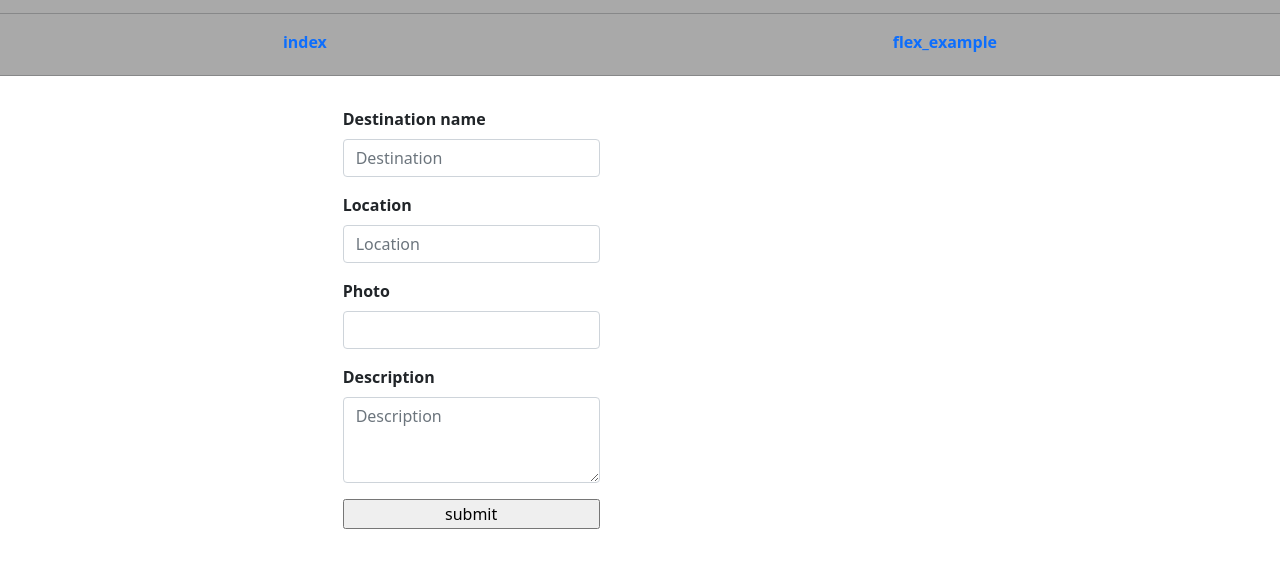
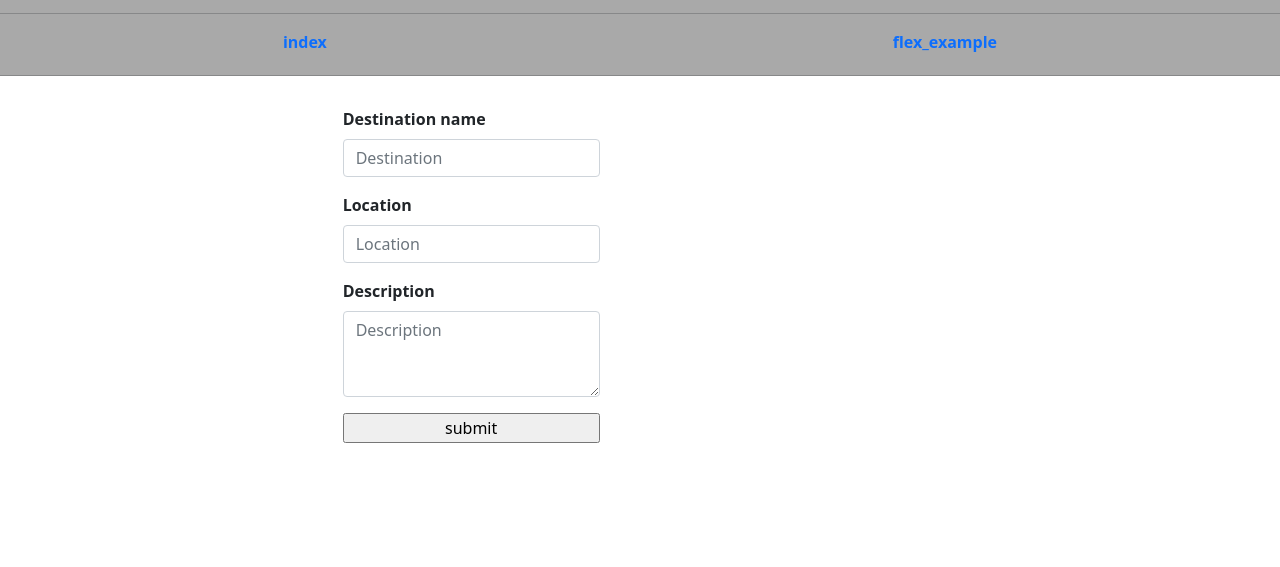
Before and after one commit to GeniusAlg0s/first_html, a plain HTML site: page destinations.html in a window 1280 px wide. Shown: the part 83-650 px from the top of the page. Drawn offline with nearby package versions, Linux system fonts and the light colour scheme.

Commit message:
reomve photo inpuit

```diff
--- a/destinations.html
+++ b/destinations.html
@@ -51,17 +51,7 @@
               />
             </div>
           </div>
-          <div class="mb-3">
-            <label for="Photo" class="form-label">Photo</label>
-            <div claas="move">
-              <input
-                type="text"
-                class="form-control"
-                id="Photo"
-                placeholder=""
-              />
-            </div>
-          </div>
+
           <div class="mb-3">
             <label for="exampleInputPassword1" class="form-label"
               >Description</label
```
